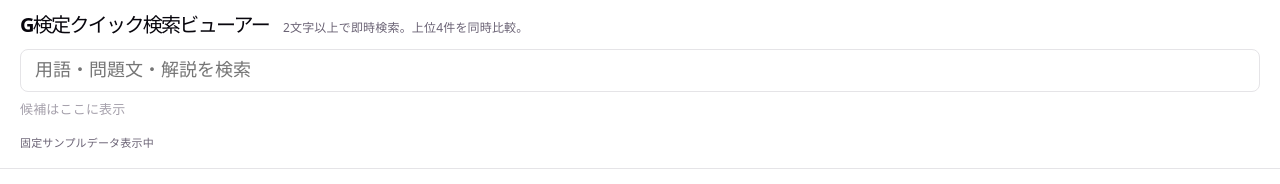
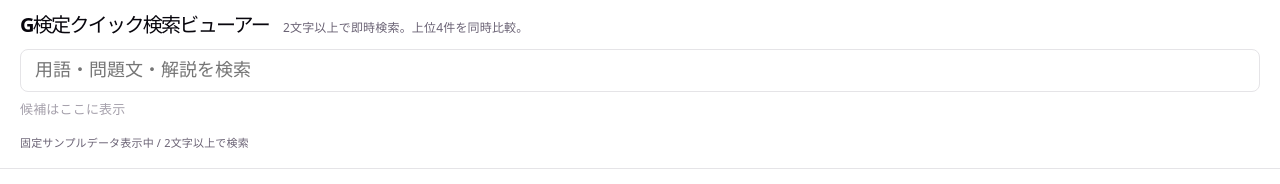
Before and after one commit to itoksk-boop/gken-quicksearch-viewer, a React (Vite) app: page / in a window 1280 px wide. Shown: the top 184 px of the page. Built offline with nearby package versions, Linux system fonts and the light colour scheme.

Commit message:
Add simple sample search

```diff
--- a/src/App.css
+++ b/src/App.css
@@ -75,6 +75,14 @@
   display: flex;
   flex-direction: column;
   gap: 16px;
+}
+
+.no-result {
+  margin: 0;
+  padding: 24px;
+  text-align: center;
+  font-size: 14px;
+  color: var(--text);
 }
 
 .top-cards {
--- a/src/App.tsx
+++ b/src/App.tsx
@@ -122,11 +122,43 @@ const sampleQuestions: GQuestion[] = [
   },
 ]
 
+function matchesQuery(q: GQuestion, needle: string): boolean {
+  const haystacks = [
+    q.category,
+    q.difficulty,
+    q.question,
+    q.choices.A,
+    q.choices.B,
+    q.choices.C,
+    q.choices.D,
+    q.answer,
+    q.explanation,
+  ]
+  return haystacks.some((text) => text.toLowerCase().includes(needle))
+}
+
 function App() {
   const [query, setQuery] = useState('')
 
-  const topFour = sampleQuestions.slice(0, 4)
-  const rest = sampleQuestions.slice(4)
+  const trimmedQuery = query.trim()
+  const isSearchActive = trimmedQuery.length >= 2
+
+  const filtered = isSearchActive
+    ? sampleQuestions.filter((q) => matchesQuery(q, trimmedQuery.toLowerCase()))
+    : sampleQuestions
+
+  const topFour = filtered.slice(0, 4)
+  const rest = filtered.slice(4)
+
+  const statusText = !isSearchActive
+    ? '固定サンプルデータ表示中 / 2文字以上で検索'
+    : filtered.length === 0
+      ? '該当なし'
+      : `検索結果 ${filtered.length}件`
+
+  const suggestionText = isSearchActive
+    ? '候補表示は次フェーズで実装'
+    : '候補はここに表示'
 
   return (
     <div className="app-shell">
@@ -147,20 +179,26 @@ function App() {
             onChange={(e) => setQuery(e.target.value)}
           />
           <div className="search-suggestion" aria-hidden="true">
-            候補はここに表示
+            {suggestionText}
           </div>
         </div>
 
-        <p className="status-line">固定サンプルデータ表示中</p>
+        <p className="status-line">{statusText}</p>
       </header>
 
       <main className="main-content">
+        {isSearchActive && filtered.length === 0 ? (
+          <p className="no-result">該当なし</p>
+        ) : (
+          <>
             <section className="top-cards" aria-label="上位4件">
               {topFour.map((q) => (
                 <article className="question-card" key={q.id}>
                   <div className="card-meta">
                     <span className="card-category">分野：{q.category}</span>
-                <span className="card-difficulty">難易度：{q.difficulty}</span>
+                    <span className="card-difficulty">
+                      難易度：{q.difficulty}
+                    </span>
                   </div>
                   <p className="card-question">{q.question}</p>
                   <ul className="card-choices">
@@ -168,7 +206,9 @@ function App() {
                       <li
                         key={key}
                         className={
-                      key === q.answer ? 'card-choice is-answer' : 'card-choice'
+                          key === q.answer
+                            ? 'card-choice is-answer'
+                            : 'card-choice'
                         }
                       >
                         {key}. {q.choices[key]}
@@ -185,14 +225,20 @@ function App() {
               <ul>
                 {rest.map((q) => (
                   <li className="result-list-item" key={q.id}>
-                <span className="result-category">分野：{q.category}</span>
-                <span className="result-difficulty">難易度：{q.difficulty}</span>
+                    <span className="result-category">
+                      分野：{q.category}
+                    </span>
+                    <span className="result-difficulty">
+                      難易度：{q.difficulty}
+                    </span>
                     <span className="result-question">{q.question}</span>
                     <span className="result-answer">正解：{q.answer}</span>
                   </li>
                 ))}
               </ul>
             </section>
+          </>
+        )}
       </main>
     </div>
   )
```
Lines whose indentation alone changed are shown as unchanged.
